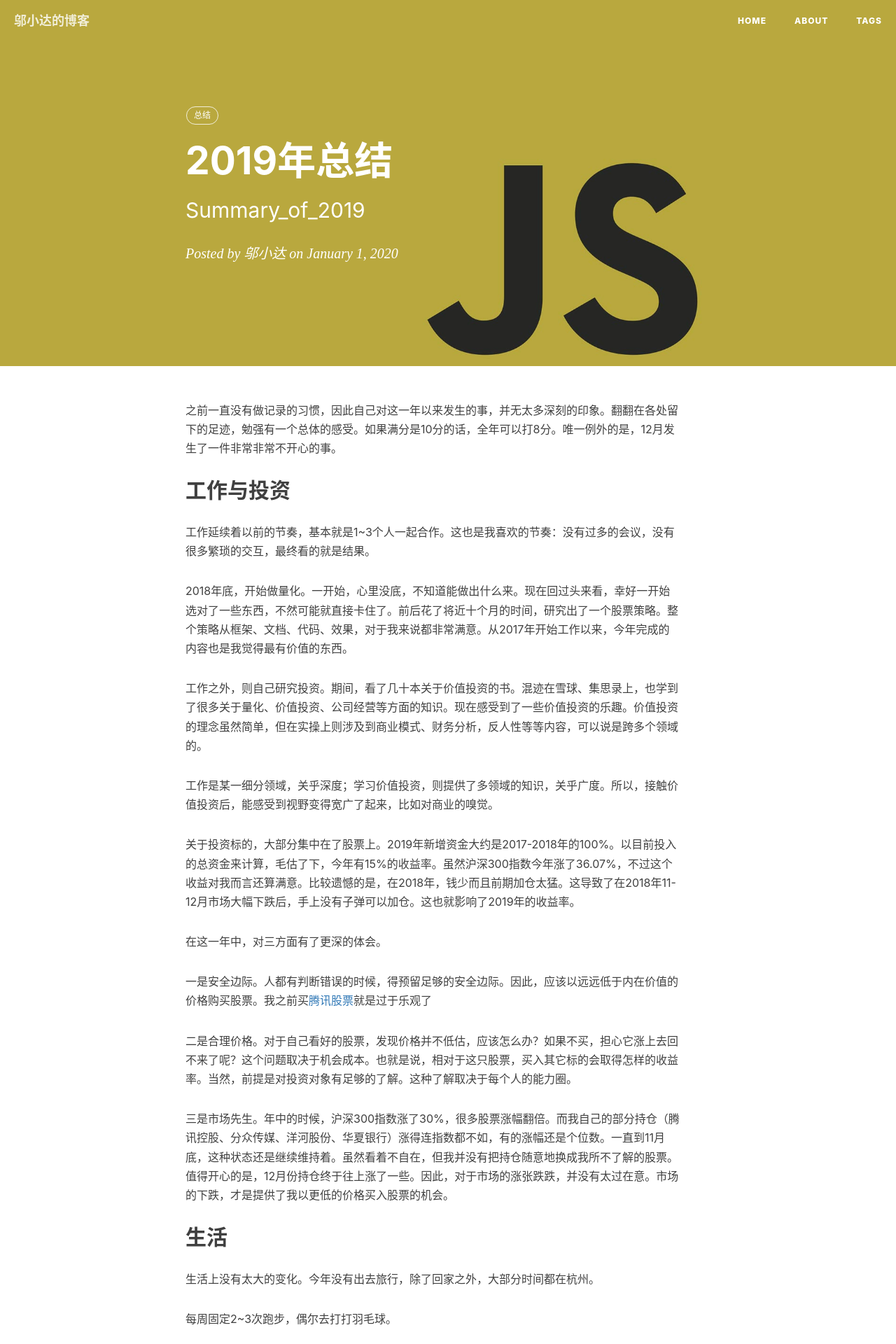
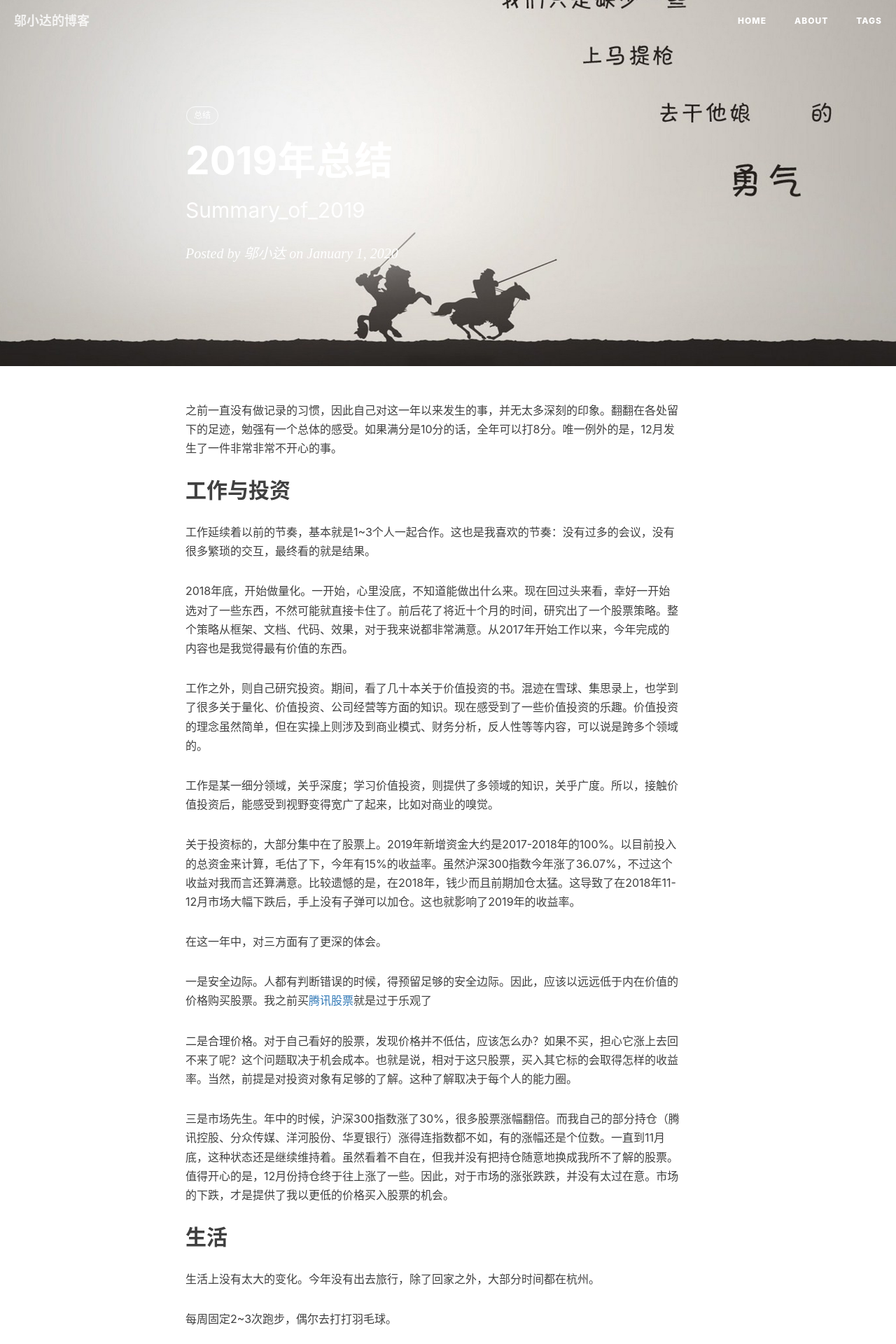
Before and after one commit to wuxiaoda/wuxiaoda.github.io, a Jekyll site: the page built from _posts/2020-01-01-Summary_of_2019.md, in a window 1280 px wide. Shown: the top 1920 px of the page at 70% size. Built offline with Jekyll 4.4.1, drawn with Linux system fonts in a browser that asks for light colours; nearby versions of some CDN libraries; comment, search, counter and statistics services are not loaded.

Commit message:
Update 2020-01-01-Summary_of_2019.md

```diff
--- a/_posts/2020-01-01-Summary_of_2019.md
+++ b/_posts/2020-01-01-Summary_of_2019.md
@@ -4,7 +4,7 @@
 subtitle:   "Summary_of_2019"
 date:       2020-01-01
 author:     "邬小达"
-header-img: "img/post-bg-js-version.jpg"
+header-img: "img/post-background-2.jpg"
 tags:
     - 总结
 ---
```
